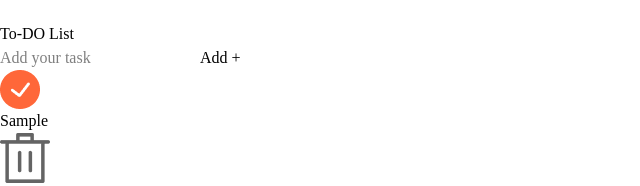
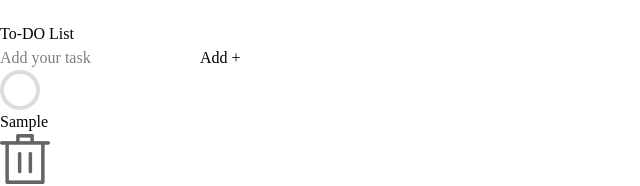
Before and after one commit to uchchhwas13/todo-react, a React (Vite) app in the folder Todo-app/: page / in a window 1280 px wide. Both pictures are taken after typing "Sample" into the empty fields and a click on the button "Add +". Shown: the part 490-676 px from the top of the page, without its empty margins (0-640 px from the left). Built offline with nearby package versions, Linux system fonts and the light colour scheme.

Commit message:
displaying tick icon based on completion status

```diff
--- a/Todo-app/src/components/TodoItem.jsx
+++ b/Todo-app/src/components/TodoItem.jsx
@@ -9,7 +9,7 @@ const TodoItem = ({item}) => {
   return (
     <div className='flex items-center my-3 gap-2'>
       <div className='flex flex-1 items-center cursor-pointer'>
-        <img src={tick} alt="" className='w-7'/>
+        <img src={item.isComplete? tick: not_tick} alt="" className='w-7'/>
         <p className='tex-slate-700 ml-4 text-[17px]'>{item.text}</p>
       </div>
       <img src={delete_icon} alt="" className='w-3.5 cursor-pointer'/>
```
